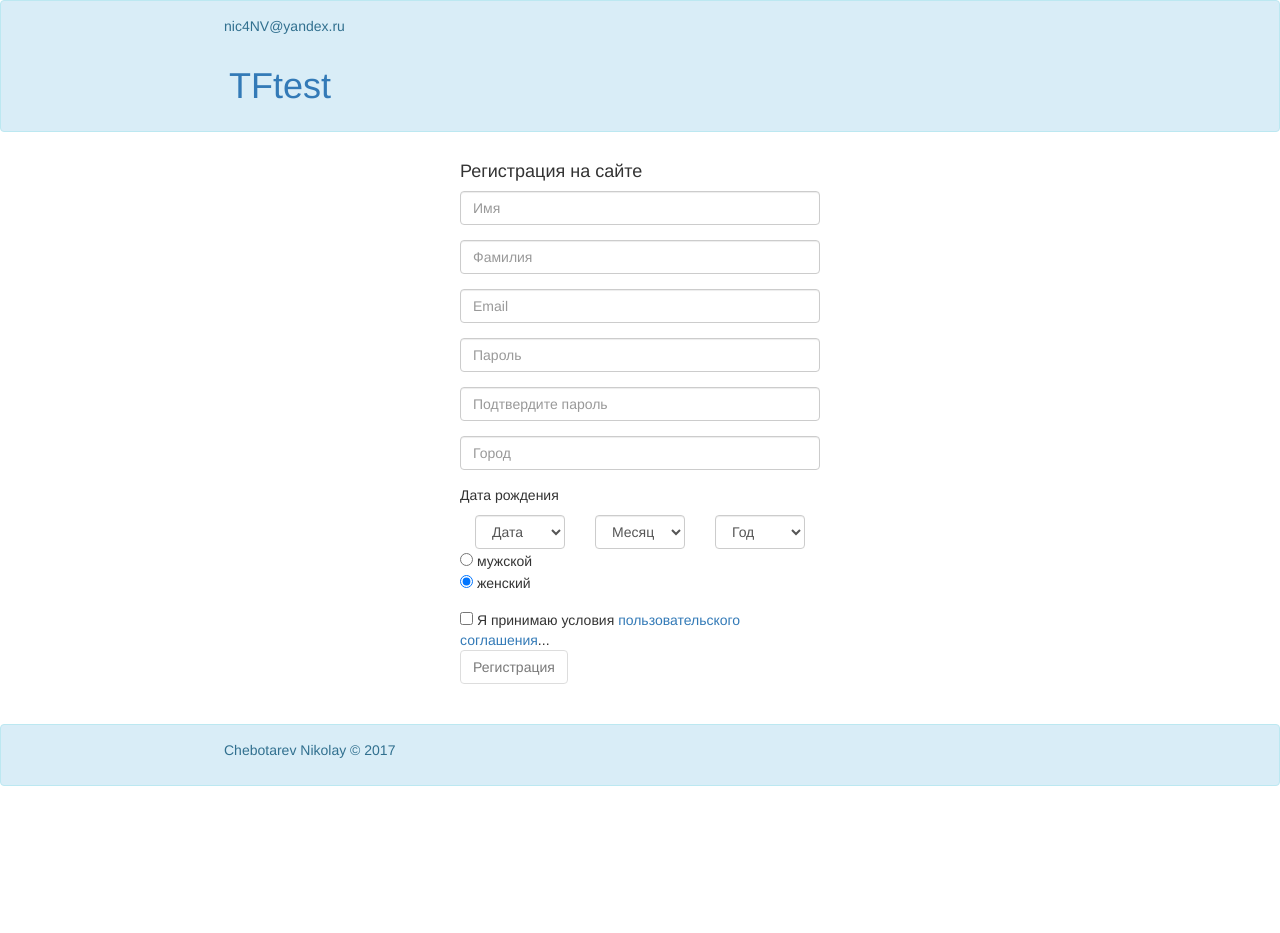
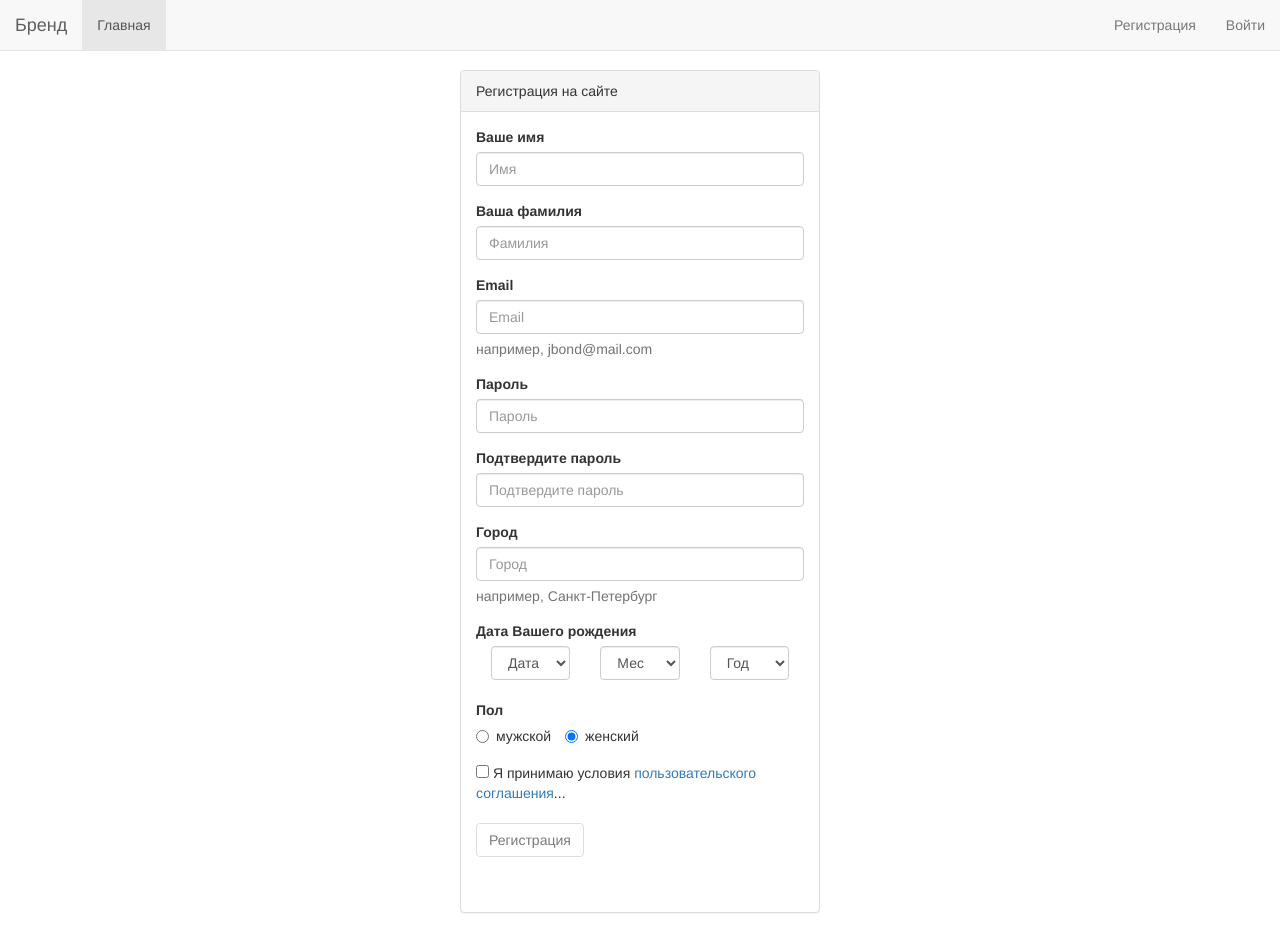
Before and after one commit to nic4NV/TFtest, a PHP site: page /registration in a window 1280 px wide. Before the commit the page ends 786 px from the top, so only its background shows below. Run offline with PHP 8.4, Linux system fonts and the light colour scheme; data comes from the database, SQL or seed files in the repository; both versions use the stored data as it was after the commit; some libraries are stand-ins or nearby versions.

Commit message:
more bootstrap make it nice

```diff
--- /dev/null
+++ b/components/FloodControl.php
@@ -0,0 +1,21 @@
+<?php
+//в задании было сказано реализовать отдельный класс, так я и сделал. Но, пожалуй,
+//это в моем случае органичнее бы смотрелось в качестве метода модели User
+
+Class FloodControl {
+
+    public static function checkFlood($timeOut) {
+        $ip = $_SERVER['REMOTE_ADDR']; //получаем ip
+        $db = Db::getConnection(); //ищем в бд записи с таким ip и регистрацией менее часа назад
+        $sql = "SELECT reg_date FROM users WHERE INET_NTOA(ip) = :ip AND reg_date >= DATE_SUB(NOW(),INTERVAL $timeOut)";
+        $result = $db->prepare($sql);
+        $result->bindParam(':ip', $ip, PDO::PARAM_INT);
+        $result->execute();
+        $regDate = $result->fetch();
+        if ($regDate == NULL) {  //если записей нет возвращает false, флуда нет
+            return false;
+        }
+        return true;
+    }
+
+}
--- a/config/routes.php
+++ b/config/routes.php
@@ -2,7 +2,7 @@
 
 return array(
     //Слевая ЧПУ, справа Ч не очень ПУ
-    'user/logout' => 'user/logout', //UserController -> actionLogout
+
 
     'agreement' => 'site/agreement', //SiteController -> actionAgreement
 
@@ -12,6 +12,8 @@ return array(
 
     'user/([0-9]+)' => 'user/logged/$1', //UserController -> actionLogged
 
+    'logout' => 'user/logout', //UserController -> actionLogout
+
     '' => 'site/index', //SiteController -> actionIndex
 
 );
--- a/controllers/UserController.php
+++ b/controllers/UserController.php
@@ -7,7 +7,8 @@ class UserController
 
         public function actionRegister() //страница регистрации
     {
-        $name = ''; //инициализируем переменные
+        $firstName = ''; //инициализируем переменные
+        $secondName = '';
         $email = '';
         $password = '';
         $passwordConf = '';
@@ -15,7 +16,7 @@ class UserController
         $sex = '';
         $birthDate = '';
 
-        $flood = Flood::checkFlood();
+        $flood = FloodControl::checkFlood("1 HOUR"); // аргумент - время между попытками регистрации с одного ip. SQL
 
         if (isset($_POST['submit'])) {   //если форма отправлена
             $firstName = $_POST['first_name'];
@@ -34,10 +35,10 @@ class UserController
             $errors = false;
 
             if (!User::checkName($firstName)) {   //заполняем массив $errors
-                $errors[] = 'Имя должно иметь от двух до двадцати букв и начинаться с большой буквы!';
+                $errors[] = 'Имя должно иметь от двух до двадцати букв!';
             }
             if (!User::checkName($secondName)) {
-                $errors[] = 'Фамилия должна иметь от двух до двадцати букв и начинаться с большой буквы!';
+                $errors[] = 'Фамилия должна иметь от двух до двадцати букв!';
             }
             if (!User::checkEmail($email)) {
                 $errors[] = 'Неправильный Email!';
@@ -52,14 +53,18 @@ class UserController
                 $errors[] = 'Пожалуйста, укажите Вашу дату рождения!';
             }
             if (!User::checkCity($city)) {
-                $errors[] = 'Название города должно иметь от двух до тридцати букв и начинаться с большой буквы!';
+                $errors[] = 'Название города должно иметь от двух до тридцати букв!';
             }
             if (User::checkEmailExists($email)) {
                 $errors[] = 'Данный Email уже зарегестрирован';
             }
+            if ($flood == true) {
+                $errors[] = 'Вы совешили регистрацию совсем недавно, попробуйте позже'; //пользователь это вообще не увидит. Но пусть будет еще одна блокировка, на всякий случай
+            }
             if ($errors == false) {   //и если нет ошибок
                 $result = User::register($firstName,$secondName, $email, $password, $city, $sex, $birthDate);   //посылаем данные на сервер
             }
+
         }
         require_once(ROOT . '/views/user/register.php');
         return true;
--- a/models/User.php
+++ b/models/User.php
@@ -56,7 +56,7 @@ class User {
     //ВАЛИДАЦИЯ!!!
 
     public static function checkName($name) {   //валидация имени и фамилии
-        if (preg_match('#^[A-ZА-ЯЁa-zа-яё\-]{1,20}$#u', $name))  {
+        if (preg_match('#[A-ZА-ЯЁa-zа-яё\-]{2,20}$#u', $name))  {
             return true;
         }
         return false;
@@ -84,7 +84,7 @@ class User {
     }
 
     public static function checkCity($city) {   //валидация названия города
-        if (preg_match('#^[A-ZА-ЯЁa-zа-яё\-]{1,30}$#u', $city))  {
+        if (preg_match('#[A-ZА-ЯЁa-zа-яё\-]{2,30}$#u', $city))  {
             return true;
         }
         return false;
--- a/views/layouts/header.php
+++ b/views/layouts/header.php
@@ -12,13 +12,31 @@
     </head><!--/head-->
 
     <body>
-        <div class="alert alert-info" role="alert"> <!-- header -->
-            <div class="cal-md-9 col-md-offset-2">
-                <p>nic4NV@yandex.ru</p>
-            </div>
-            <div class="row">
-                <div class="col-md-6 col-md-offset-2">
-                    <a href="/"><h1>TFtest</h1> </a>
+        <nav  role="navigation" class="navbar navbar-default navbar-fixed-top">
+            <div class="container-fluid">
+                <!-- Brand and toggle get grouped for better mobile display -->
+                <div class="navbar-header">
+                    <button type="button" data-target="#navbarCollapse" data-toggle="collapse" class="navbar-toggle">
+                        <span class="sr-only">Toggle navigation</span>
+                        <span class="icon-bar"></span>
+                        <span class="icon-bar"></span>
+                        <span class="icon-bar"></span>
+                    </button>
+                    <a href="#" class="navbar-brand">Бренд</a>
+                </div>
+                <!-- Collection of nav links and other content for toggling -->
+                <div id="navbarCollapse" class="collapse navbar-collapse">
+                    <ul class="nav navbar-nav">
+                        <li class="active"><a href="/">Главная</a></li>
+                    </ul>
+                    <ul class="nav navbar-nav navbar-right">
+                        <?php if (!isset($_SESSION['user'])): ?>
+                            <li><a href="/registration">Регистрация</a></li>
+                            <li><a href="/login">Войти</a></li>
+                        <?php else: ?>
+                            <li><a href="/logout">Выйти</a></li>
+                        <?php endif; ?>
+                    </ul>
                 </div>
             </div>
-        </div>  <!-- end header -->
+        </nav>  <!-- end header -->
--- a/views/site/agreement.php
+++ b/views/site/agreement.php
@@ -1,6 +1,6 @@
 <?php include_once(ROOT . '/views/layouts/header.php'); ?>
 
-<div class="row">
+<div style = 'padding-top: 70px;' class="row">
     <div class="col-md-8 col-md-offset-2">
         <h2>Пользовательское соглашение</h2>
 
@@ -12,5 +12,3 @@
             читает полностью. А некоторые даже и не смотрят. </p>
     </div>
 </div>
-
-<?php include_once(ROOT . '/views/layouts/footer.php'); ?>
--- a/views/user/index.php
+++ b/views/user/index.php
@@ -1,6 +1,6 @@
 <?php include_once(ROOT . '/views/layouts/header.php'); ?>
 
-<div class="row"> <!-- приветствие -->
+<div style = 'padding-top: 70px;' class="row"> <!-- приветствие -->
     <div class="col-md-8 col-md-offset-2">
         <h4 class="text-center">Здравствуй, <?php echo $userItem['first_name']; ?>! </h4>
     </div>
@@ -8,8 +8,6 @@
 
 <div class="row">
     <div class="col-md-4 col-md-offset-4">
-        <p>Это профиль пользователя на сайте. Пока что отсюда только один путь: <a href="/user/logout">Выйти</a> </p>
+        <p>Это профиль пользователя на сайте. Пока что отсюда только один путь: <a href="/logout">Выйти</a> </p>
     </div>
 </div>
-
-<?php include_once(ROOT . '/views/layouts/footer.php'); ?>
--- a/views/user/register.php
+++ b/views/user/register.php
@@ -1,7 +1,7 @@
 <?php include ROOT . '/views/layouts/header.php'; ?>
 
 <section>
-    <div class='container'>
+    <div style = 'padding-top: 70px;' class='container'>
         <div class='row'>
             <?php if (!$flood): ?>   <!-- ЕСЛИ последня регистрация была БОЛЕЕ ЧАСА назад, то -->
                 <div class='col-sm-4 col-sm-offset-4 padding-right'>
@@ -10,42 +10,59 @@
                         <p>Вы были зарегистрированы! Теперь можете <a href = "/login">войти на сайт!</a> </p>
                     <?php else: ?> <!-- иначе здесь выводятся ошибки -->
                         <?php if (isset($errors) && is_array($errors)): ?>
+
+                            <div class="panel panel-danger">
+                                <div class="panel-heading">Некоторые поля заполнены неверно:</div>
+                                <div class="panel-body">
                                     <ul>
                                         <?php foreach ($errors as $error): ?>
-                                    <li> - <?php echo $error; ?> </li>
+                                            <li> <?php echo $error; ?> </li>
                                         <?php endforeach; ?>
                                     </ul>
+                                </div>
+                            </div>
                         <?php endif; ?>
 
-                        <h4>Регистрация на сайте</h4> <!-- форма для регистрации -->
-                        <form role="form" action='#' method='post'>
+
+                        <div class="panel panel-default"> <!-- форма для регистрации -->
+                            <div class="panel-heading">Регистрация на сайте</div>
+                            <div class="panel-body">
+
+                                <form role="form" id='regForm' action='#' method='post'>
 
                                     <div class="form-group"> <!-- Имя -->
-                                <input type='text' name='first_name' class="form-control" placeholder="Имя" value='<?php echo $name; ?>' />
+                                        <label for="first_name">Ваше имя</label>
+                                        <input type='text' name='first_name' class="form-control" placeholder="Имя" value='<?php echo $firstName; ?>' />
                                     </div>
 
                                     <div class="form-group"> <!-- Фамилия -->
-                                <input type='text' name='second_name' class="form-control" placeholder="Фамилия" value='<?php echo $name; ?>' />
+                                        <label for="second_name">Ваша фамилия</label>
+                                        <input type='text' name='second_name' class="form-control" placeholder="Фамилия" value='<?php echo $secondName; ?>' />
                                     </div>
 
                                     <div class="form-group"> <!-- email -->
+                                        <label for="email">Email</label>
                                         <input type='email' name='email' class="form-control" placeholder="Email" value='<?php echo $email; ?>' />
+                                        <p class="help-block">например, jbond@mail.com</p>
                                     </div>
 
                                     <div class="form-group"> <!-- пароль -->
-                                <input type='password' id='pw' class="form-control" name='password' placeholder="Пароль" value='<?php echo $password; ?>' />
+                                        <label for="password">Пароль</label>
+                                        <input type='password' id='pw' class="form-control" name='password' placeholder="Пароль" value='' />
                                     </div>
 
                                     <div class="form-group"> <!-- подвтерждение пароля -->
-                                <input type='password' id='pwConf' class="form-control" name='password_confirm' placeholder="Подтвердите пароль" value='<?php echo $password; ?>' />
+                                        <label for="password_confirm">Подтвердите пароль</label>
+                                        <input type='password' id='pwConf' class="form-control" name='password_confirm' placeholder="Подтвердите пароль" value='' />
                                     </div>
 
                                     <div class="form-group"> <!-- город -->
+                                        <label for="city">Город</label>
                                         <input type='text' name='city' class="form-control" placeholder="Город" value='<?php echo $city; ?>' />
+                                        <p class="help-block">например, Санкт-Петербург</p>
                                     </div>
-
+                                    <label for="birth_date">Дата Вашего рождения</label>
                                     <div class="form-group">   <!-- дата рождения -->
-                                <p>Дата рождения</p>
                                         <div class="col-xs-4">
                                             <select name ="day" class="form-control">
                                                 <option>Дата</option>
@@ -58,7 +75,7 @@
                                         </div>
                                         <div class="col-xs-4">
                                             <select name ="month" class="form-control">
-                                        <option>Месяц</option>
+                                                <option>Мес</option>
                                                 <?php
                                                 $i = 0;
                                                 $months = array('Январь', 'Февраль', 'Март', 'Апрель', 'Май', 'Июнь', 'Июль', 'Август', 'Сентябрь', 'Октябрь', 'Ноябрь', 'Декабрь');
@@ -83,17 +100,21 @@
                                             </select>
                                         </div>
                                     </div> <!-- конец дата рождения -->
-
-                            <div class="form-group"> <!-- пол -->
+                                    <label for="sex"><br>Пол</label>
+                                    <div class="form-group" > <!-- пол -->
+                                        <label class="radio-inline">
                                             <input type="radio" name="sex" value="1" checked> мужской <br>
+                                        </label>
+                                        <label class="radio-inline">
                                             <input type="radio" name="sex" value="0" checked> женский <br>
+                                        </label>
                                     </div>
 
-                            <input type="checkbox" name="Agreement" id="checkAgr"> Я принимаю условия <a href="/agreement" target="_blank">пользовательского соглашения</a>... <br> <!-- соглашение -->
+                                    <input type="checkbox" name="Agreement" id="checkAgr"> Я принимаю условия <a href="/agreement" target="_blank">пользовательского соглашения</a>...<br> <br> <!-- соглашение -->
 
                                     <input type='submit' name='submit' id='submit' class='btn btn-default disabled' value='Регистрация' /> <!-- отправить форму -->
                                 </form> <!-- конец формы -->
-
+                            </div>
 
                         <?php endif; ?>
                         <br/>
@@ -101,7 +122,7 @@
                     </div>
 
                 <?php else: ?>  <!-- ЕСЛИ последня регистрация была МЕНЕЕ ЧАСА назад, то -->
-                <h2>Вы зарегестрировались менее часа назад. Попробуйте позже. </h2>
+                    <h2>Вы зарегистрировались менее часа назад. Попробуйте позже. </h2>
                     <p>Вернуться на <a href="/">главную страницу</a></p>
                 <?php endif; ?>
             </div>
@@ -110,17 +131,13 @@
 
 
 
-
 <script>
     var c = document.querySelector('#checkAgr');
-c.onclick = function() {
- if (c.checked) { <!-- если чек есть -->
-  $("#submit").removeClass("disabled"); <!-- кнопка становится активной -->
+    c.onclick = function () {
+        if (c.checked) {<!-- если чек есть -->
+            $("#submit").removeClass("disabled");<!-- кнопка становится активной -->
         } else {
             $("#submit").addClass("disabled"); // и наоборот
         }
     }
 </script>
-
-
-<?php include ROOT. '/views/layouts/footer.php'; ?>
```
Also changed, not shown: tftest.sql (+8 -4 lines), views/site/index.php (+5 -3 lines), views/user/login.php (+16 -6 lines). Lines whose indentation alone changed are shown as unchanged.
